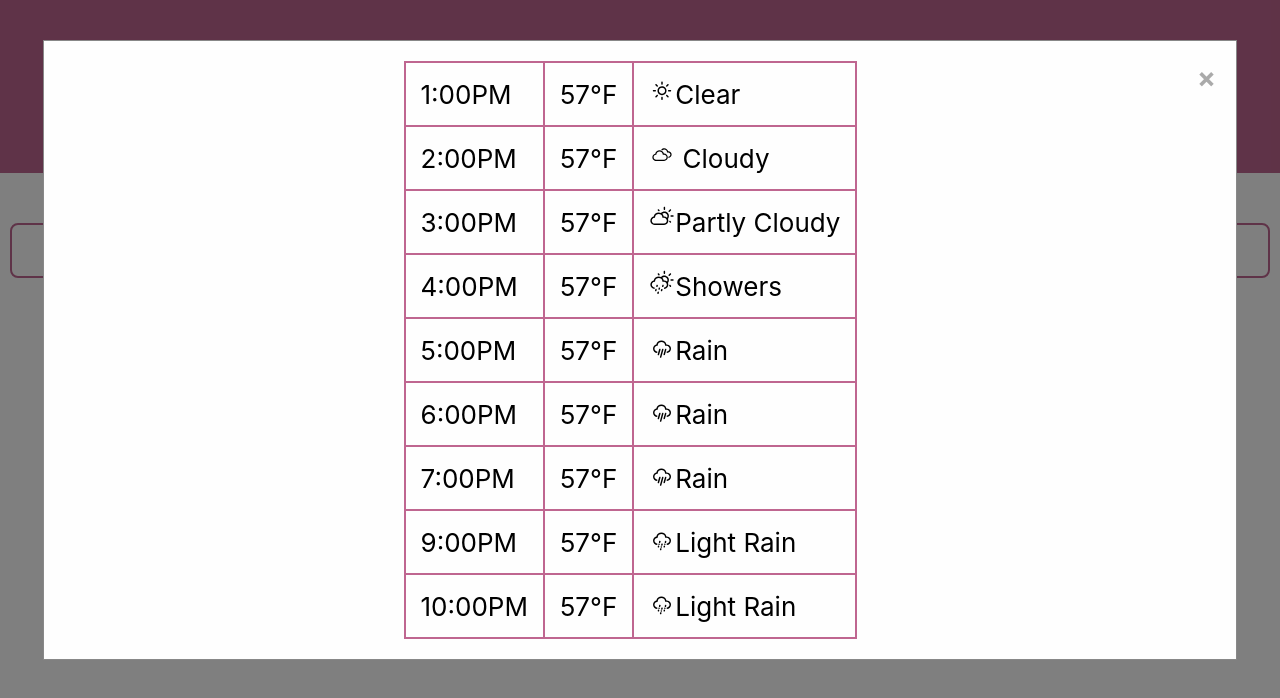
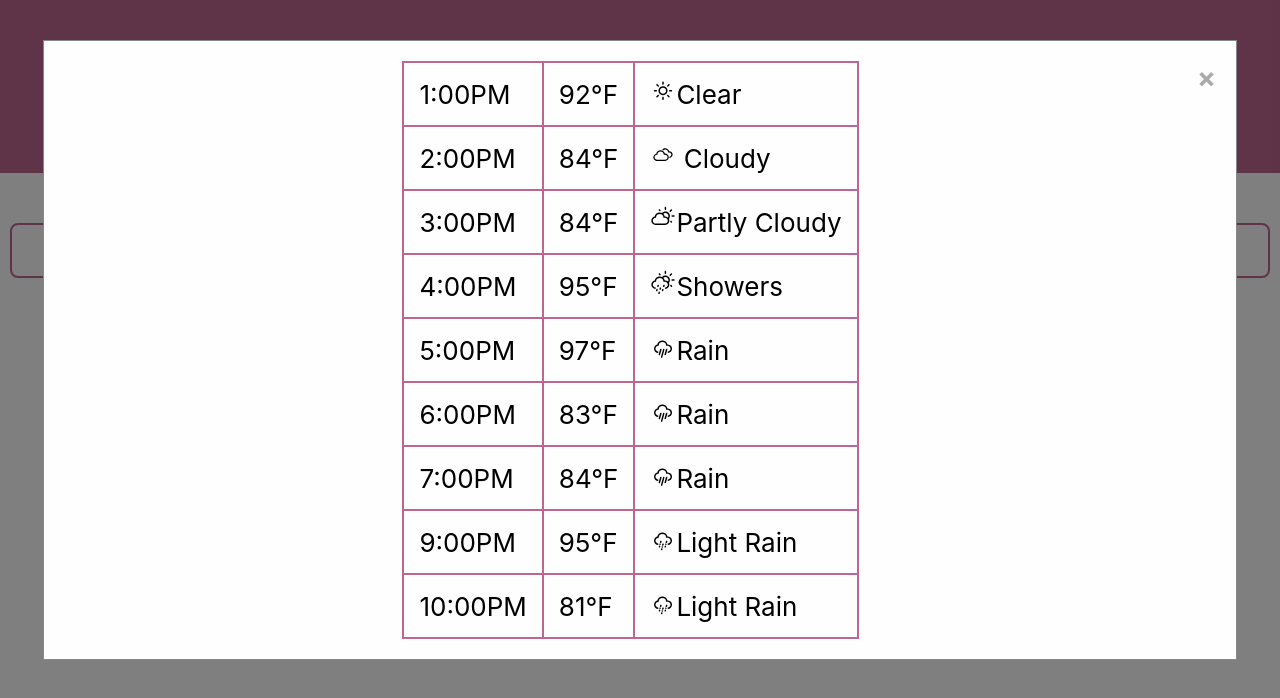
Before and after one commit to stephaniey2022/weatherapp, a React (Create React App) app: page / in a window 1280 px wide. Both pictures are taken after a click on the button "Hourly Forecast". Shown: the top 698 px of the page. Built offline with nearby package versions, Linux system fonts and the light colour scheme; no server answers.

Commit message:
Randomly generated hourly and weekly temperatures depending on month

```diff
--- a/public/index.html
+++ b/public/index.html
@@ -24,7 +24,7 @@
       work correctly both with client-side routing and a non-root public URL.
       Learn how to configure a non-root public URL by running `npm run build`.
     -->
-    <title>React App</title>
+    <title>Evanston Weather</title>
   </head>
   <body>
     <noscript>You need to enable JavaScript to run this app.</noscript>
--- a/src/App.js
+++ b/src/App.js
@@ -78,6 +78,49 @@ class WeatherApp extends React.Component{
     return today
   }
 
+  randomTemp(){
+    var today = new Date();
+    var month = today.getMonth() + 1;
+    // June-August: 80s-90s
+    // May: 60-70s
+    // March-April: 40s-50s
+    // November, December, January-February: 20s-30s
+    // September: 40s
+    // October: 30s-40s
+    var min = 0;
+    var max = 0;
+    if (month <= 2 || month >= 11){
+      min = 20
+      max = 39
+    }
+    else if (month == 10){
+      min = 30
+      max = 39
+    }
+    else if (month == 9){
+      min = 40
+      max = 49
+    }
+    else if (6 >= month && month <= 8){
+      min = 80
+      max = 99
+    }
+    else if (month == 5){
+      min = 60
+      max = 79
+    }
+    else if (month == 4 || month == 3){
+      min = 40
+      max = 59
+    }
+    else{
+      min = 50
+      max = 55
+    }
+    var temp = Math.floor(Math.random() * (max-min)) + min;
+    return temp
+  }
+
   render(){
 
     if (this.state.isFetching)
@@ -116,47 +159,47 @@ class WeatherApp extends React.Component{
                 <table>
                 <tr>
                   <td>1:00PM</td>
-                  <td>57°F</td>
+                  <td>{this.randomTemp()}°F</td>
                   <td><WiDaySunny />Clear</td>
                 </tr>
                 <tr>
                 <td>2:00PM</td>
-                  <td>57°F</td>
+                  <td>{this.randomTemp()}°F</td>
                   <td><WiCloudy /> Cloudy</td>
                 </tr>
                 <tr>
                 <td>3:00PM</td>
-                  <td>57°F</td>
+                  <td>{this.randomTemp()}°F</td>
                   <td><WiDayCloudy/>Partly Cloudy</td>
                 </tr>
                 <tr>
                 <td>4:00PM</td>
-                  <td>57°F</td>
+                  <td>{this.randomTemp()}°F</td>
                   <td><WiDayShowers/>Showers</td>
                 </tr>
                 <tr>
                 <td>5:00PM</td>
-                  <td>57°F</td>
+                  <td>{this.randomTemp()}°F</td>
                   <td><WiRain/>Rain</td>
                 </tr>
                 <tr>
                 <td>6:00PM</td>
-                  <td>57°F</td>
+                  <td>{this.randomTemp()}°F</td>
                   <td><WiRain/>Rain</td>
                 </tr>
                 <tr>
                 <td>7:00PM</td>
-                  <td>57°F</td>
+                  <td>{this.randomTemp()}°F</td>
                   <td><WiRain/>Rain</td>
                 </tr>
                 <tr>
                 <td>9:00PM</td>
-                  <td>57°F</td>
+                  <td>{this.randomTemp()}°F</td>
                   <td><WiRainMix/>Light Rain</td>
                 </tr>
                 <tr>
                 <td>10:00PM</td>
-                  <td>57°F</td>
+                  <td>{this.randomTemp()}°F</td>
                   <td><WiRainMix/>Light Rain</td>
                 </tr>
               </table>
@@ -173,58 +216,51 @@ class WeatherApp extends React.Component{
           <div id="week">
           <div class="weekday">
               <h1>Sunday</h1>
-              <img style={{width: "100px", height: "100px"}} src={logo} alt="logo" />
+              <img style={{width: "100px", height: "100px"}} src={`http://openweathermap.org/img/wn/04d@2x.png`} alt="logo" />
               <div class="temp">
-                <p>High: 76°F</p>
-                <p>Low: 63°F</p>
+                <p>{this.randomTemp()}°F</p>
               </div>
             </div>
             <div class="weekday">
               <h1>Monday</h1>
-              <img style={{width: "100px", height: "100px"}} src={logo} alt="logo" />
+              <img style={{width: "100px", height: "100px"}} src={`http://openweathermap.org/img/wn/02d@2x.png`} alt="logo" />
               <div class="temp">
-                <p>High: 76°F</p>
-                <p>Low: 63°F</p>
+                <p>{this.randomTemp()}°F</p>
               </div>
             </div>
             <div class="weekday">
               <h1>Tuesday</h1>
-              <img style={{width: "100px", height: "100px"}} src={logo} alt="logo" />
+              <img style={{width: "100px", height: "100px"}} src={`http://openweathermap.org/img/wn/09d@2x.png`} alt="logo" />
               <div class="temp">
-                <p>High: 76°F</p>
-                <p>Low: 63°F</p>
+                <p>{this.randomTemp()}°F</p>
               </div>
             </div>
             <div class="weekday">
               <h1>Wednesday</h1>
-              <img style={{width: "100px", height: "100px"}} src={logo} alt="logo" />
+              <img style={{width: "100px", height: "100px"}} src={`http://openweathermap.org/img/wn/10d@2x.png`} alt="logo" />
               <div class="temp">
-                <p>High: 76°F</p>
-                <p>Low: 63°F</p>
+                <p>{this.randomTemp()}°F</p>
               </div>
             </div>
             <div class="weekday">
               <h1>Thursday</h1>
-              <img style={{width: "100px", height: "100px"}} src={logo} alt="logo" />
+              <img style={{width: "100px", height: "100px"}} src={`http://openweathermap.org/img/wn/01d@2x.png`} alt="logo" />
               <div class="temp">
-                <p>High: 76°F</p>
-                <p>Low: 63°F</p>
+                <p>{this.randomTemp()}°F</p>
               </div>
             </div>
             <div class="weekday">
               <h1>Friday</h1>
-              <img style={{width: "100px", height: "100px"}} src={logo} alt="logo" />
+              <img style={{width: "100px", height: "100px"}} src={`http://openweathermap.org/img/wn/02d@2x.png`} alt="logo" />
               <div class="temp">
-                <p>High: 76°F</p>
-                <p>Low: 63°F</p>
+                <p>{this.randomTemp()}°F</p>
               </div>
             </div>
             <div class="weekday">
               <h1>Saturday</h1>
-              <img style={{width: "100px", height: "100px"}} src={logo} alt="logo" />
+              <img style={{width: "100px", height: "100px"}} src={`http://openweathermap.org/img/wn/01d@2x.png`} alt="logo" />
               <div class="temp">
-                <p>High: 76°F</p>
-                <p>Low: 63°F</p>
+                <p>{this.randomTemp()}°F</p>
               </div>
             </div>
           </div>
```
